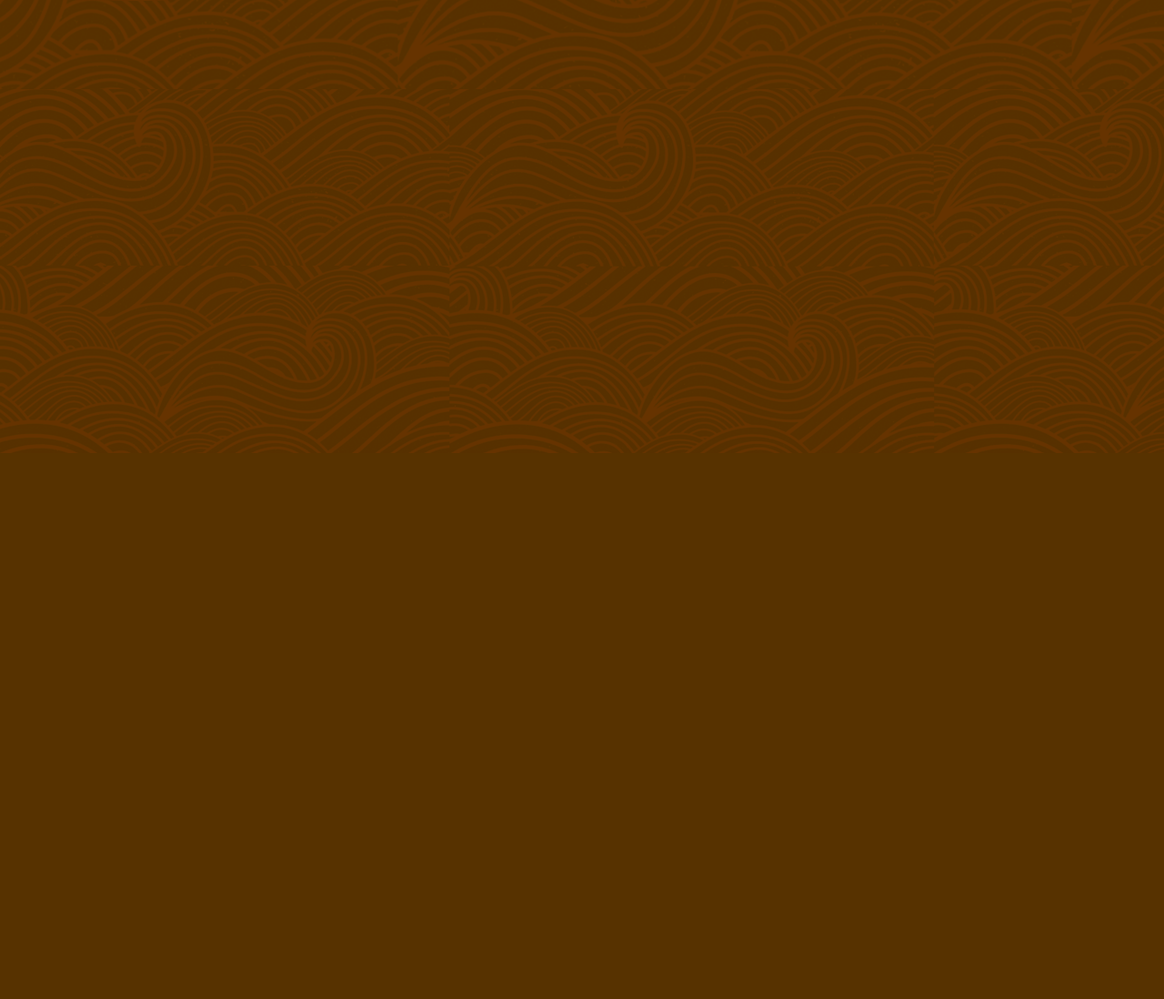
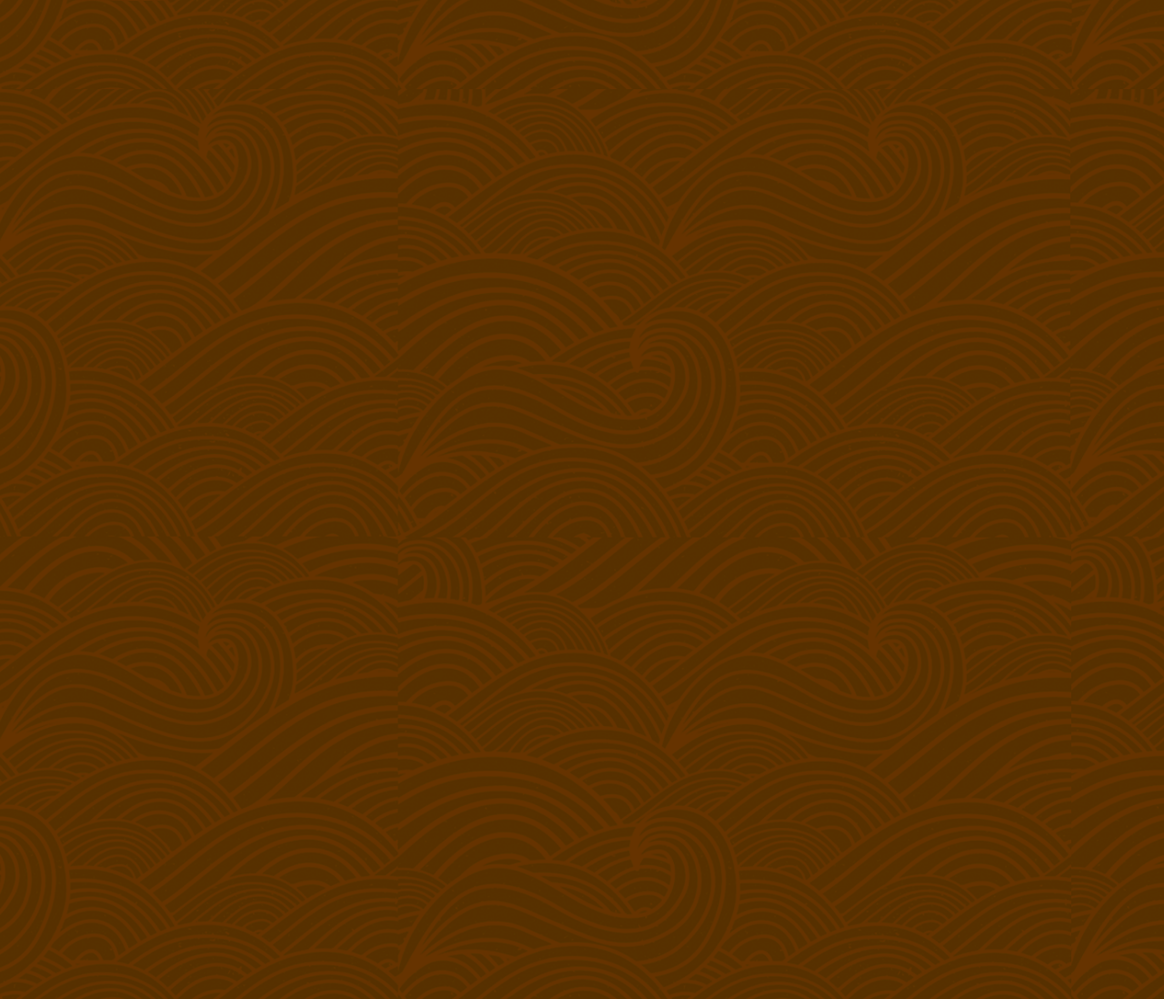
Before and after one commit to LaHongHai/web, a Flask app: page /filter_output/1 in a window 1280 px wide. Shown: the part 903-2001 px from the top of the page at 91% size. Before the commit the page ends 1401 px from the top, so only its background shows below. Run offline with Flask 2, Linux system fonts and the light colour scheme.

Commit message:
Signed-off-by: LaHongHai <eheroneos12@gmail.com>

```diff
--- a/templates/screen3.html
+++ b/templates/screen3.html
@@ -267,7 +267,7 @@
         </div>
 
     </div>
-    <div class="bgimg" style="min-height: 400px;"></div>
+    <div class="bgimg" style="min-height: 1000px;"></div>
 
 <!-- The Modal -->
 
```
